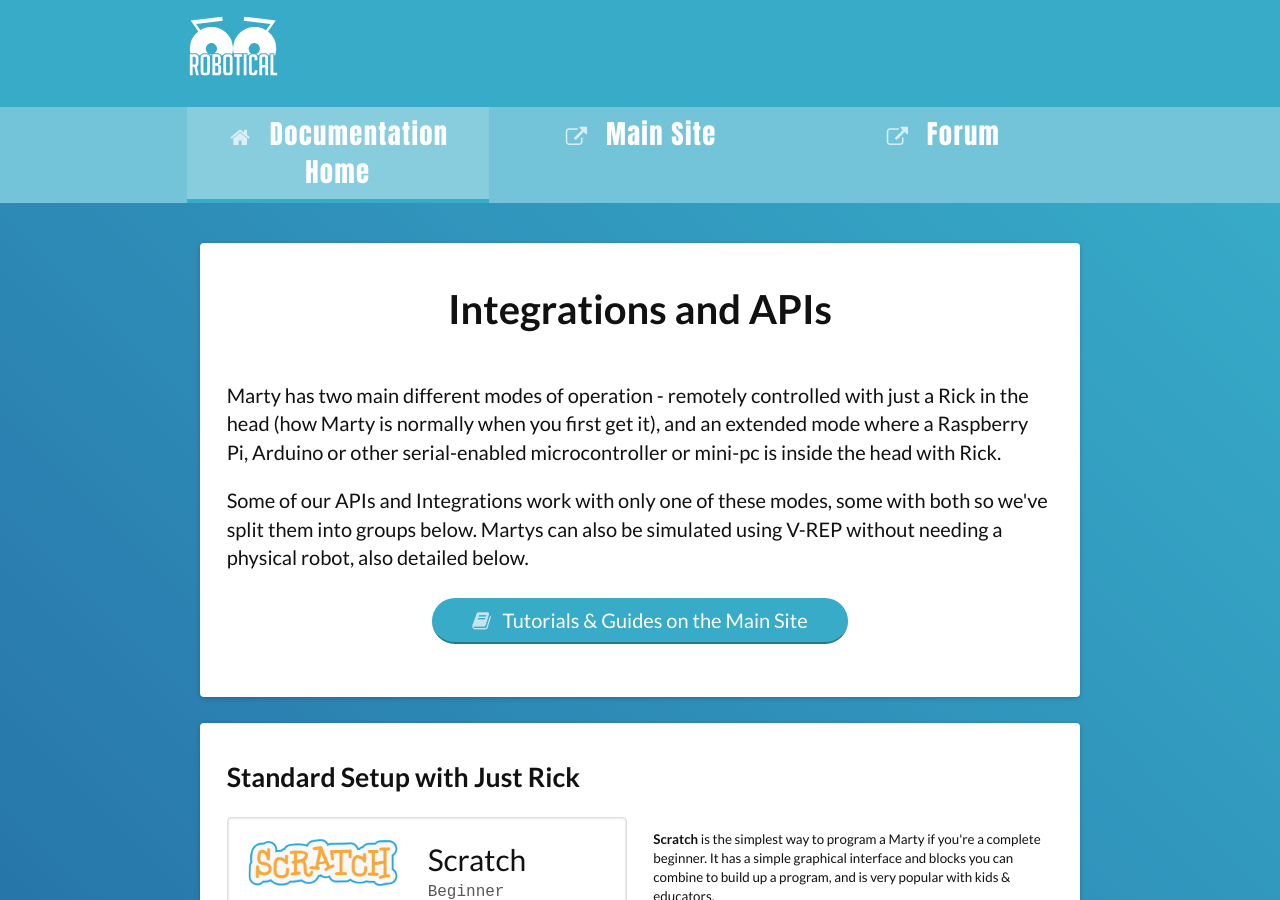
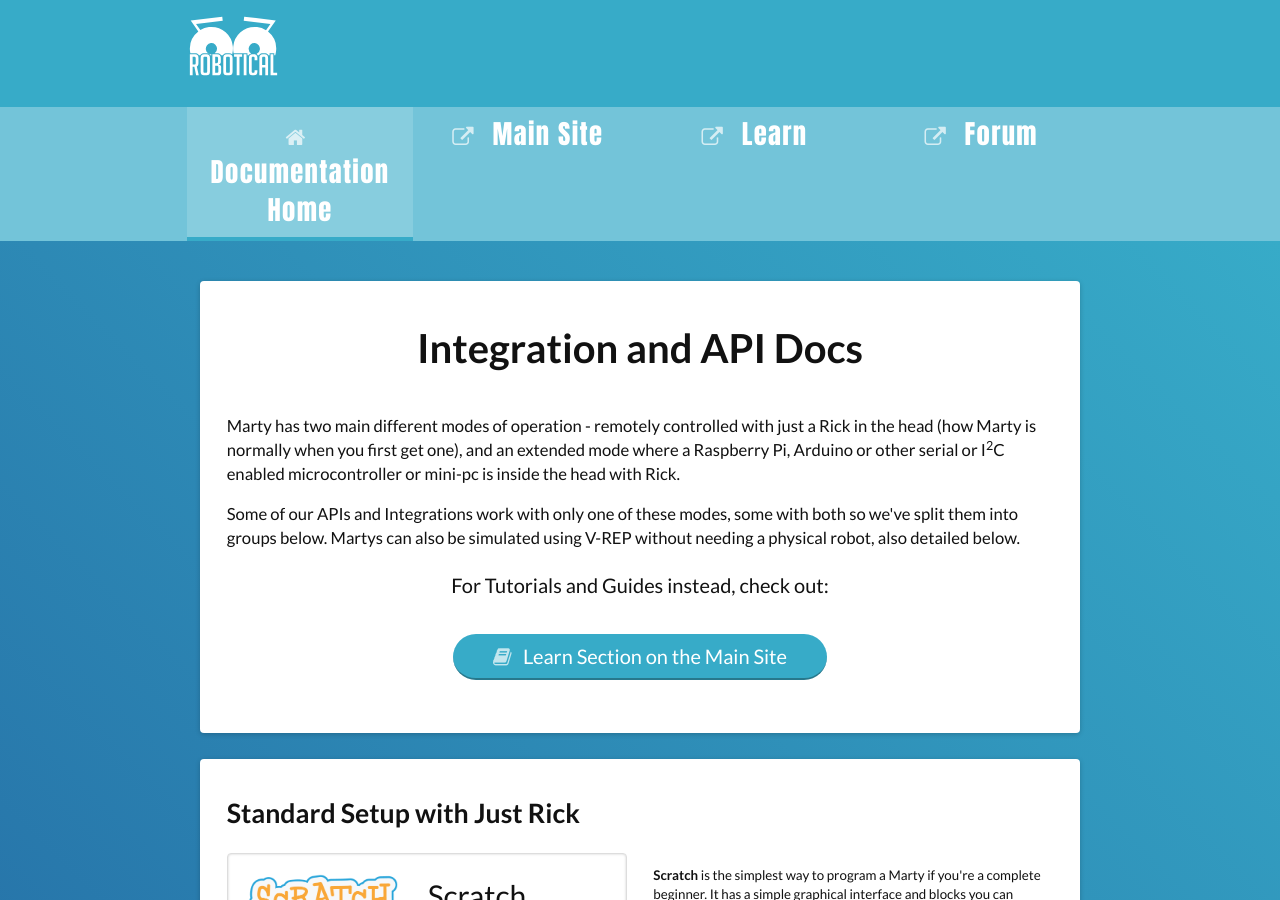
Before and after one commit to robotical/docs.robotical.io, a Jekyll site: the page built from index.html, in a window 1280 px wide and 900 px high. Built offline with Jekyll 4.4.1, drawn with Linux system fonts in a browser that asks for light colours; nearby versions of some CDN libraries; some web fonts are replaced.

Commit message:
Add 'Learn' link back to main site in-header Improve link back to main site on homepage re. Learning & Tutorial section

```diff
--- a/_config.yml
+++ b/_config.yml
@@ -19,8 +19,11 @@
   - text: 'Main Site'
     url: 'https://robotical.io'
     icon: 'external-link'
+  - text: 'Learn'
+    url: 'https://robotical.io/learn/'
+    icon: 'external-link'
   - text: 'Forum'
-    url: 'https://robotical.io/forum'
+    url: 'https://robotical.io/forum/'
     icon: 'external-link'
 
 # Primary and Accent (Compliment) colour:
--- a/index.html
+++ b/index.html
@@ -9,22 +9,24 @@
 
     <div class="card padder">
       <h1 class="center">
-        Integrations and APIs
+        Integration and API Docs
       </h1>
       <br>
-      <p class="bigger">
+      <p class="bitbigger">
         Marty has two main different modes of operation - remotely controlled with just a Rick in
-        the head (how Marty is normally when you first get it), and an extended mode where a Raspberry Pi,
-        Arduino or other serial-enabled microcontroller or mini-pc is inside the head with Rick.
+        the head (how Marty is normally when you first get one), and an extended mode where a Raspberry Pi,
+        Arduino or other serial or I<sup>2</sup>C enabled microcontroller or mini-pc is inside the
+        head with Rick.
       </p>
-      <p class="bigger">
+      <p class="bitbigger">
         Some of our APIs and Integrations work with only one of these modes, some with both so we've
         split them into groups below. Martys can also be simulated using V-REP without needing a physical
         robot, also detailed below.
       </p>
       <p class="bigger center">
+        For Tutorials and Guides instead, check out:<br><br>
         <a href="https://robotical.io/learn/" class="btn rounded" target=_blank>
-          <i class="fa fa-book muted"></i> &nbsp; Tutorials &amp; Guides on the Main Site
+          <i class="fa fa-book muted"></i> &nbsp; Learn Section on the Main Site
         </a>
       </p>
     </div>
```
